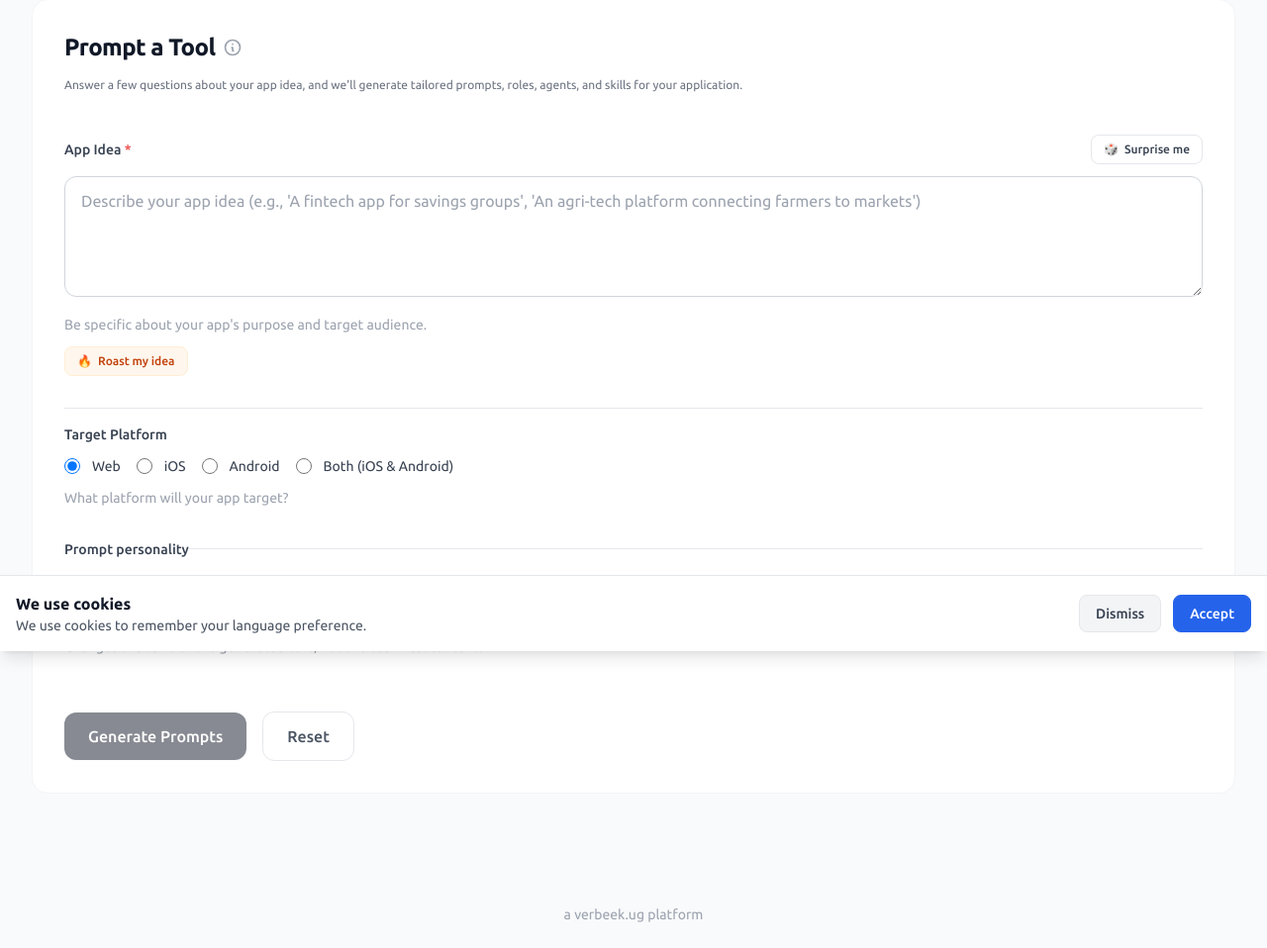
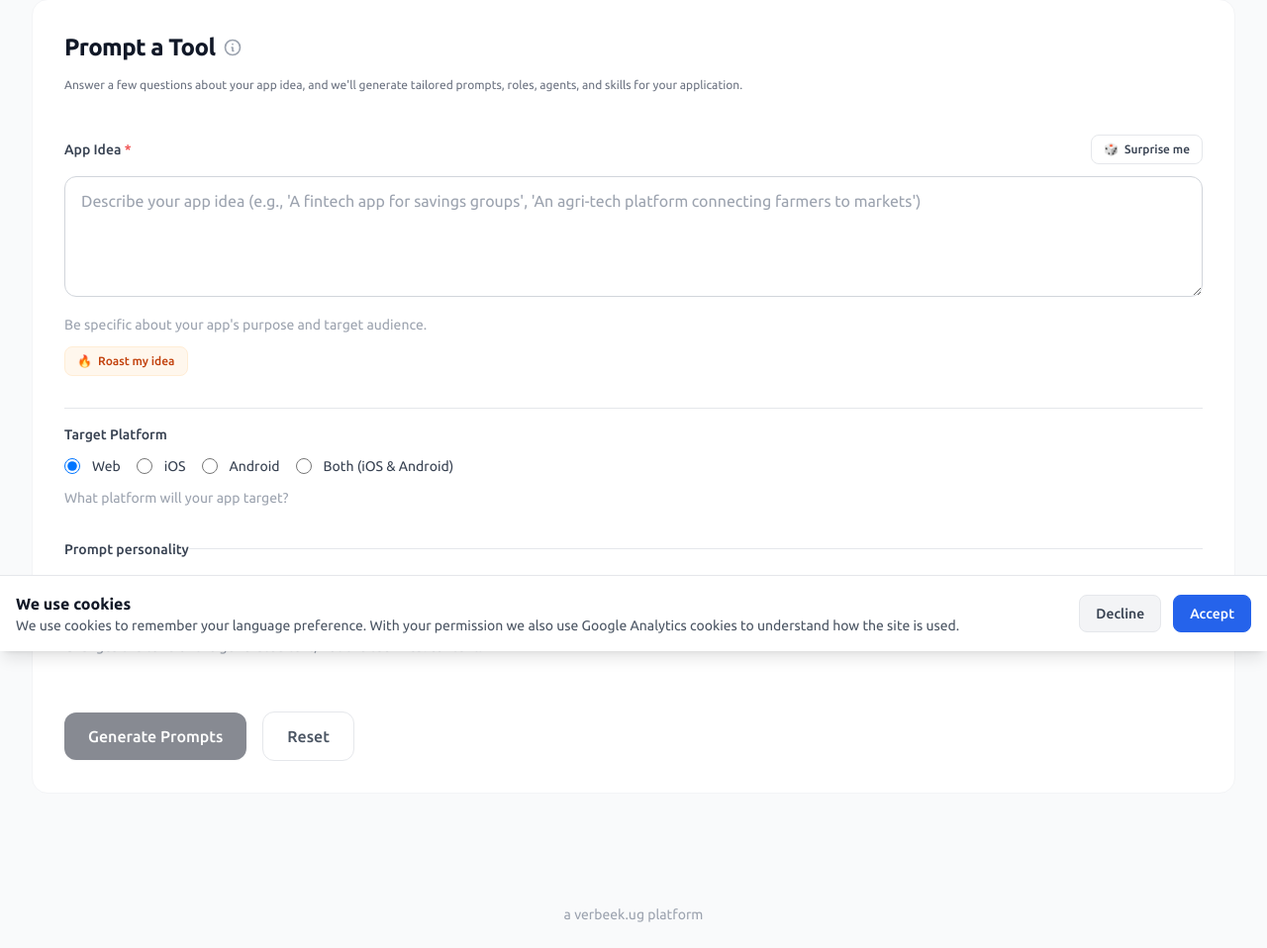
Before and after one commit to rvrbk/prompt-a-tool, a Laravel app: page / in a window 1280 px wide. Shown: the part 142-1100 px from the top of the page at 99% size. Run offline with Laravel 12, Linux system fonts and the light colour scheme; style sheets or scripts are compiled from the project's sources; some libraries are stand-ins or nearby versions.

Commit message:
Load Google Analytics only after cookie consent
Co-Authored-By: Claude Sonnet 5.5 <noreply@anthropic.com>

```diff
--- a/resources/js/App.vue
+++ b/resources/js/App.vue
@@ -8,7 +8,7 @@ import BadgeToast from './components/BadgeToast.vue'
 import useAchievements from './composables/useAchievements.js'
 import useAuth from './composables/useAuth.js'
 import useTranslations from './composables/useTranslations.js'
-import useGoogleAnalytics from './composables/useGoogleAnalytics.js'
+import useGoogleAnalytics, { ANALYTICS_CONSENT_KEY } from './composables/useGoogleAnalytics.js'
 import { setupLightningInterceptor, triggerInitialLightning } from './utils/axiosLightningInterceptor.js'
 
 // Initialize translations with auto-detection and cookie support
@@ -50,29 +50,11 @@ onMounted(() => {
     triggerInitialLightning()
 })
 
-// Check if cookie was just set by auto-detection
+// Show the banner until the visitor has answered the analytics question
 const checkCookieConsent = () => {
-  const cookieLang = getLanguageFromCookie()
-
-  // If a cookie exists and we haven't shown consent yet, don't show banner
-  // Show banner only when we auto-detect and set a new cookie
-  if (cookieLang) {
-    cookieConsentGiven.value = true
-    showCookieBanner.value = false
-  } else {
-    // Check localStorage for consent
-    const consent = localStorage.getItem('prompt-generator-cookie-consent')
-    if (!consent) {
-      // No consent recorded, but we might have set a cookie via auto-detect
-      // Only show banner if language was auto-detected (not from localStorage)
-      const storedLang = localStorage.getItem('prompt-generator-lang')
-      if (!storedLang) {
-        showCookieBanner.value = true
-      }
-    } else {
-      cookieConsentGiven.value = true
-    }
-  }
+  const consent = localStorage.getItem(ANALYTICS_CONSENT_KEY)
+  cookieConsentGiven.value = consent === 'granted'
+  showCookieBanner.value = consent === null
 }
 
 const toggleLanguageDropdown = () => {
@@ -82,10 +64,6 @@ const toggleLanguageDropdown = () => {
 const selectLanguage = (langCode) => {
   setLanguage(langCode)
   showLanguageDropdown.value = false
-  // Update cookie consent when user explicitly changes language
-  if (showCookieBanner.value) {
-    handleCookieAccept()
-  }
 }
 
 // Use computed properties for real-time reactivity
@@ -131,13 +109,15 @@ const handleCookieAccept = () => {
   showCookieBanner.value = false
   cookieConsentGiven.value = true
   localStorage.setItem('prompt-generator-cookie-consent', 'true')
+  localStorage.setItem(ANALYTICS_CONSENT_KEY, 'granted')
+  initGA()
 }
 
+// Declining only turns analytics off; the language cookie stays because the site needs it.
 const handleCookieDismiss = () => {
   showCookieBanner.value = false
-  // User dismissed without accepting - we still keep the cookie for language
-  // but mark that they dismissed the banner
   localStorage.setItem('prompt-generator-cookie-consent', 'dismissed')
+  localStorage.setItem(ANALYTICS_CONSENT_KEY, 'denied')
 }
 
 // Watch for language changes to update cookie consent state
@@ -147,8 +127,8 @@ watch(currentLang, () => {
   }
 })
 
-// Initialize Google Analytics
-useGoogleAnalytics()
+// Google Analytics only starts once the visitor accepted it
+const { initGA } = useGoogleAnalytics()
 
 const route = useRoute()
 const { user } = useAuth()
--- a/resources/js/components/CookieBanner.vue
+++ b/resources/js/components/CookieBanner.vue
@@ -24,8 +24,9 @@ const cookieTranslations = {
   en: {
     title: 'We use cookies',
     message: 'We use cookies to remember your language preference.',
+    analytics: 'With your permission we also use Google Analytics cookies to understand how the site is used.',
     accept: 'Accept',
-    dismiss: 'Dismiss'
+    dismiss: 'Decline'
   },
   am: {
     title: 'ኩኪዎችን አገልግሎት።',
@@ -36,12 +37,14 @@ const cookieTranslations = {
   ar: {
     title: 'نستخدم ملفات تعريف الارتباط',
     message: 'نستخدم ملفات تعريف الارتباط لتذكر تفضيلات اللغة الخاصة بك.',
+    analytics: 'بموافقتك، نستخدم أيضًا ملفات تعريف ارتباط Google Analytics لفهم كيفية استخدام الموقع.',
     accept: 'قبول',
     dismiss: 'رفض'
   },
   fr: {
     title: 'Nous utilisons des cookies',
     message: 'Nous utilisons des cookies pour mémoriser votre préférence de langue.',
+    analytics: 'Avec votre accord, nous utilisons aussi des cookies Google Analytics pour comprendre comment le site est utilisé.',
     accept: 'Accepter',
     dismiss: 'Refuser'
   },
@@ -72,6 +75,7 @@ const cookieTranslations = {
   sw: {
     title: 'Tumia biscuit',
     message: 'Tumia biscuit kumbuka chaguo la lugha yako.',
+    analytics: 'Kwa ruhusa yako, tunatumia pia vidakuzi vya Google Analytics kuelewa jinsi tovuti inavyotumika.',
     accept: 'Kubali',
     dismiss: 'Kataa'
   },
@@ -120,7 +124,7 @@ watch(() => props.language, () => {
     <div class="max-w-7xl mx-auto flex items-center justify-between flex-wrap gap-4">
       <div class="flex-1 min-w-0">
         <h3 class="font-semibold text-gray-900">{{ getTranslation('title') }}</h3>
-        <p class="text-sm text-gray-600">{{ getTranslation('message') }}</p>
+        <p class="text-sm text-gray-600">{{ getTranslation('message') }} {{ getTranslation('analytics') }}</p>
       </div>
       <div class="flex items-center space-x-3 flex-shrink-0">
         <button
--- a/resources/js/composables/useGoogleAnalytics.js
+++ b/resources/js/composables/useGoogleAnalytics.js
@@ -13,6 +13,18 @@ import { onMounted } from 'vue'
 
 const GA_SCRIPT_ID = 'ga-gtag-script'
 const GA_CONFIG_SCRIPT_ID = 'ga-config-script'
+export const ANALYTICS_CONSENT_KEY = 'prompt-generator-analytics-consent'
+
+/**
+ * Analytics only runs after the visitor accepted it in the cookie banner.
+ */
+export const hasAnalyticsConsent = () => {
+  try {
+    return window.localStorage.getItem(ANALYTICS_CONSENT_KEY) === 'granted'
+  } catch (e) {
+    return false
+  }
+}
 
 /**
  * Initialize Google Analytics tracking
@@ -64,6 +76,10 @@ export const useGoogleAnalytics = (measurementId = null, options = {}) => {
 
   // Initialize GA
   const initGA = () => {
+    if (!hasAnalyticsConsent() || document.getElementById(GA_SCRIPT_ID)) {
+      return
+    }
+
     const measurementId = getMeasurementId()
     if (!measurementId) {
       if (debug) {
@@ -151,6 +167,7 @@ export const useGoogleAnalytics = (measurementId = null, options = {}) => {
   })
 
   return {
+    initGA,
     isConfigured,
     getMeasurementId,
     trackPageView,
```
